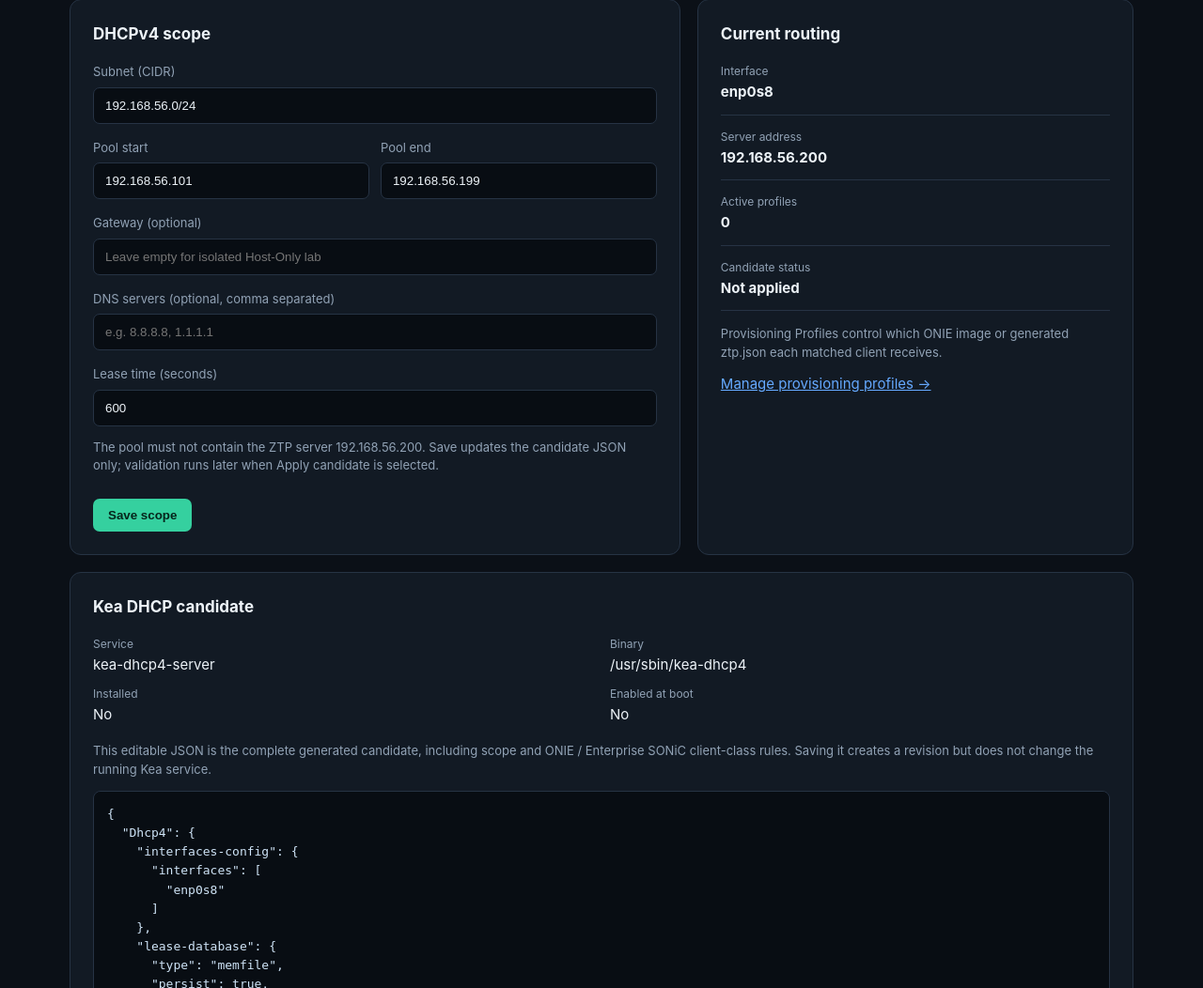
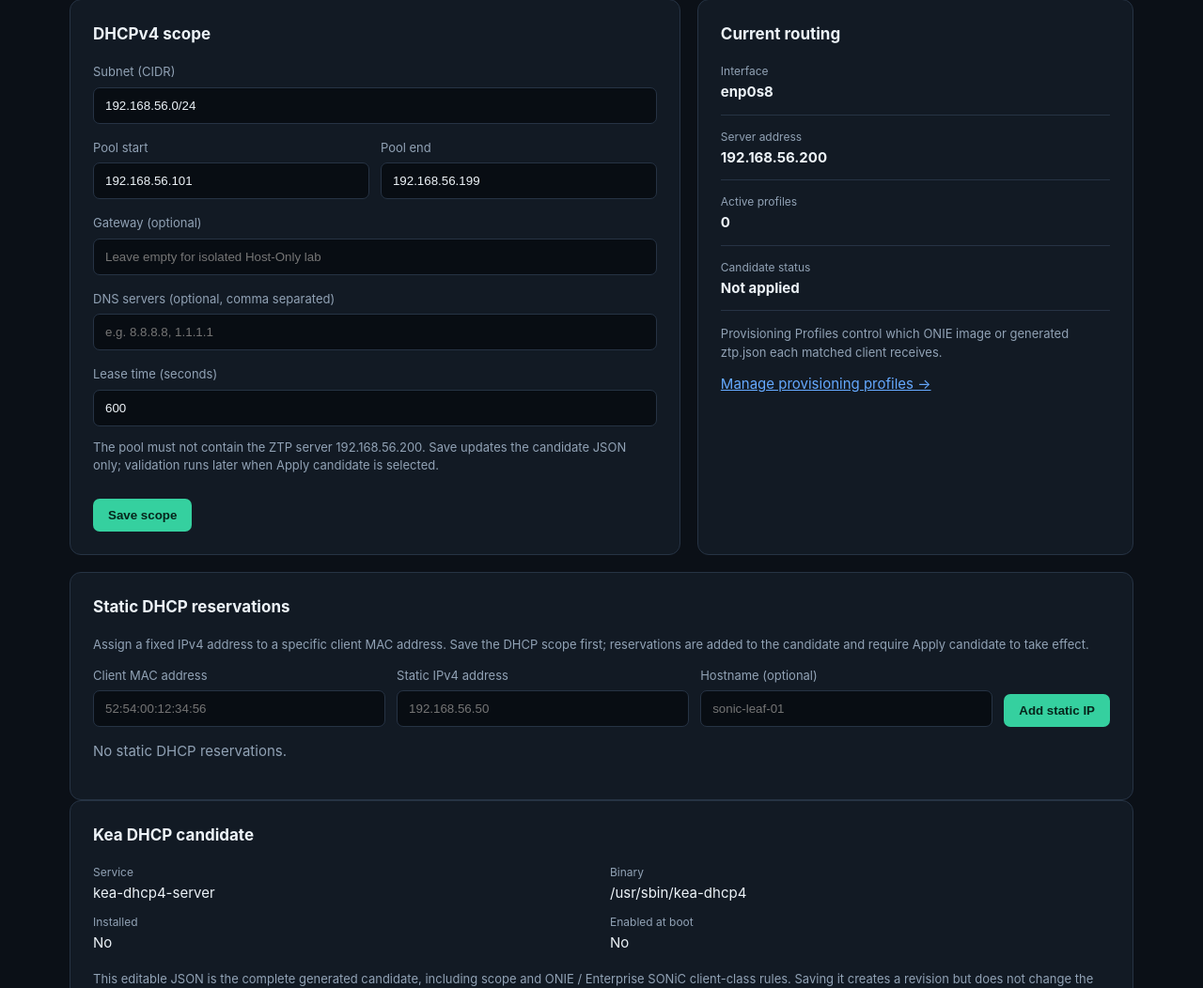
Before and after one commit to ahbeee/sonic-ztp, a FastAPI app: page /dhcp in a window 1280 px wide. Shown: the part 490-1542 px from the top of the page at 94% size. Run offline with FastAPI, Linux system fonts and the light colour scheme; data that the repository does not hold is empty.

Commit message:
feat: add static DHCP reservations

```diff
--- a/app/main.py
+++ b/app/main.py
@@ -1,5 +1,6 @@
 import json
 import ipaddress
+import re
 from contextlib import asynccontextmanager
 from pathlib import Path
 
@@ -12,7 +13,7 @@ from sqlalchemy.exc import IntegrityError
 from sqlalchemy.orm import Session
 
 from app.database import SessionLocal, init_database
-from app.models import Artifact, AuditEvent, ConfigRevision, DhcpScope, ProfileMatch, ProvisioningProfile
+from app.models import Artifact, AuditEvent, ConfigRevision, DhcpReservation, DhcpScope, ProfileMatch, ProvisioningProfile
 from app.services.artifacts import store_stream
 from app.services.kea import KeaProvider
 from app.services.profiles import (
@@ -77,7 +78,7 @@ def scope_readiness(scope: DhcpScope | None, revision: ConfigRevision, active_pr
     ]
 
 
-def scope_candidate(revision: ConfigRevision, scope: DhcpScope) -> str:
+def scope_candidate(revision: ConfigRevision, scope: DhcpScope, reservations: list[DhcpReservation] | None = None) -> str:
     config = json.loads(revision.content)
     dhcp4 = config["Dhcp4"]
     option_data = []
@@ -93,6 +94,14 @@ def scope_candidate(revision: ConfigRevision, scope: DhcpScope) -> str:
         "subnet": scope.subnet,
         "pools": [{"pool": "{} - {}".format(scope.pool_start, scope.pool_end)}],
     }
+    if reservations:
+        subnet["reservations"] = [
+            dict(
+                {"hw-address": item.hw_address, "ip-address": item.ip_address},
+                **({"hostname": item.hostname} if item.hostname else {}),
+            )
+            for item in reservations
+        ]
     if option_data:
         subnet["option-data"] = option_data
     dhcp4["subnet4"] = [subnet]
@@ -162,12 +171,13 @@ def dashboard(request: Request, session: Session = Depends(get_session)):
 def dhcp_page(request: Request, session: Session = Depends(get_session)):
     revision = latest_revision(session)
     scope = session.get(DhcpScope, 1)
+    reservations = session.scalars(select(DhcpReservation).order_by(DhcpReservation.ip_address)).all()
     active_profiles = len(session.scalars(select(ProvisioningProfile).where(ProvisioningProfile.enabled.is_(True))).all())
     return templates.TemplateResponse(
         "dhcp.html",
         {"request": request, "status": kea.status(), "revision": revision, "scope": scope,
         "readiness": scope_readiness(scope, revision, active_profiles), "active_profiles": active_profiles,
-        "leases": kea.leases(), "settings": settings},
+        "reservations": reservations, "leases": kea.leases(), "settings": settings},
     )
 
 
@@ -209,12 +219,78 @@ def save_dhcp_scope(
     scope.gateway = str(gateway_ip) if gateway_ip else ""
     scope.dns_servers = ", ".join(str(item) for item in dns)
     scope.lease_time = lease_time
-    content = scope_candidate(latest_revision(session), scope)
+    reservations = session.scalars(select(DhcpReservation).order_by(DhcpReservation.id)).all()
+    content = scope_candidate(latest_revision(session), scope, reservations)
     revision = ConfigRevision(content=content, is_valid=False, validation_output="Saved; validation will run when Apply candidate is selected")
     session.add(scope)
     session.add(revision)
     session.flush()
     session.add(AuditEvent(action="dhcp.scope", outcome="success", detail="revision={} subnet={}".format(revision.id, scope.subnet)))
+    session.commit()
+    return RedirectResponse("/dhcp", status_code=303)
+
+
+@app.post("/dhcp/reservations")
+def add_dhcp_reservation(
+    hw_address: str = Form(...),
+    ip_address: str = Form(...),
+    hostname: str = Form(""),
+    session: Session = Depends(get_session),
+):
+    scope = session.get(DhcpScope, 1)
+    if scope is None:
+        raise HTTPException(status_code=422, detail="Save the DHCP scope before adding a reservation")
+    mac = hw_address.strip().lower().replace("-", ":")
+    if not re.fullmatch(r"(?:[0-9a-f]{2}:){5}[0-9a-f]{2}", mac):
+        raise HTTPException(status_code=422, detail="MAC address must use the format 52:54:00:12:34:56")
+    try:
+        address = ipaddress.ip_address(ip_address.strip())
+        network = ipaddress.ip_network(scope.subnet)
+    except ValueError as exc:
+        raise HTTPException(status_code=422, detail="Invalid reservation address: {}".format(exc))
+    if address.version != 4 or address not in network:
+        raise HTTPException(status_code=422, detail="Static IP must be an IPv4 address inside the DHCP subnet")
+    if address in (network.network_address, network.broadcast_address, ipaddress.ip_address(settings.provisioning_address)):
+        raise HTTPException(status_code=422, detail="Static IP cannot be the network, broadcast, or ZTP server address")
+    name = hostname.strip()
+    if name and (len(name) > 253 or not re.fullmatch(r"[A-Za-z0-9](?:[A-Za-z0-9.-]*[A-Za-z0-9])?", name)):
+        raise HTTPException(status_code=422, detail="Hostname contains unsupported characters")
+    reservation = DhcpReservation(hw_address=mac, ip_address=str(address), hostname=name)
+    session.add(reservation)
+    try:
+        session.flush()
+    except IntegrityError:
+        session.rollback()
+        raise HTTPException(status_code=409, detail="That MAC address or static IP is already reserved")
+    reservations = session.scalars(select(DhcpReservation).order_by(DhcpReservation.id)).all()
+    revision = ConfigRevision(
+        content=scope_candidate(latest_revision(session), scope, reservations),
+        is_valid=False,
+        validation_output="Reservation saved; validation will run when Apply candidate is selected",
+    )
+    session.add(revision)
+    session.add(AuditEvent(action="dhcp.reservation.add", outcome="success", detail="mac={} ip={}".format(mac, address)))
+    session.commit()
+    return RedirectResponse("/dhcp", status_code=303)
+
+
+@app.post("/dhcp/reservations/{reservation_id}/delete")
+def delete_dhcp_reservation(reservation_id: int, session: Session = Depends(get_session)):
+    reservation = session.get(DhcpReservation, reservation_id)
+    if reservation is None:
+        raise HTTPException(status_code=404, detail="Reservation not found")
+    detail = "mac={} ip={}".format(reservation.hw_address, reservation.ip_address)
+    session.delete(reservation)
+    session.flush()
+    scope = session.get(DhcpScope, 1)
+    if scope is not None:
+        reservations = session.scalars(select(DhcpReservation).order_by(DhcpReservation.id)).all()
+        session.add(ConfigRevision(
+            content=scope_candidate(latest_revision(session), scope, reservations),
+            is_valid=False,
+            validation_output="Reservation deleted; validation will run when Apply candidate is selected",
+        ))
+    session.add(AuditEvent(action="dhcp.reservation.delete", outcome="success", detail=detail))
     session.commit()
     return RedirectResponse("/dhcp", status_code=303)
 
--- a/app/static/app.css
+++ b/app/static/app.css
@@ -33,3 +33,6 @@ table { width:100%; border-collapse:collapse; font-size:13px; }th,td { padding:1
 @media(max-width:620px){.field-pair{grid-template-columns:1fr}}
 .kea-meta { display:grid; grid-template-columns:1fr 1fr; gap:10px 18px; margin:0 0 18px; }.kea-meta div { min-width:0; }.kea-meta dt { color:var(--muted); font-size:12px; }.kea-meta dd { margin:2px 0 0; overflow-wrap:anywhere; }
 @media(max-width:620px){.kea-meta{grid-template-columns:1fr}}
+.reservation-form { display:grid; grid-template-columns:1fr 1fr 1fr auto; gap:12px; align-items:end; }.reservation-form label { margin-top:0; }.reservation-form button { margin:0; white-space:nowrap; }.reservation-table { margin-top:20px; }
+@media(max-width:850px){.reservation-form{grid-template-columns:1fr 1fr}.reservation-form button{justify-self:start}}
+@media(max-width:620px){.reservation-form{grid-template-columns:1fr}}
--- a/app/templates/dhcp.html
+++ b/app/templates/dhcp.html
@@ -22,6 +22,17 @@
   <article><h2>Current routing</h2><dl class="scope-summary"><div><dt>Interface</dt><dd>{{ settings.provisioning_interface }}</dd></div><div><dt>Server address</dt><dd>{{ settings.provisioning_address }}</dd></div><div><dt>Active profiles</dt><dd>{{ active_profiles }}</dd></div><div><dt>Candidate status</dt><dd>{{ 'Applied' if revision.applied else 'Not applied' }}</dd></div></dl><p class="hint">Provisioning Profiles control which ONIE image or generated ztp.json each matched client receives.</p><a href="/profiles">Manage provisioning profiles →</a></article>
 </section>
 
+<section><article><h2>Static DHCP reservations</h2>
+  <p class="hint">Assign a fixed IPv4 address to a specific client MAC address. Save the DHCP scope first; reservations are added to the candidate and require Apply candidate to take effect.</p>
+  <form class="reservation-form" method="post" action="/dhcp/reservations">
+    <div><label for="reservation-mac">Client MAC address</label><input id="reservation-mac" name="hw_address" placeholder="52:54:00:12:34:56" required></div>
+    <div><label for="reservation-ip">Static IPv4 address</label><input id="reservation-ip" name="ip_address" placeholder="192.168.56.50" required></div>
+    <div><label for="reservation-hostname">Hostname (optional)</label><input id="reservation-hostname" name="hostname" placeholder="sonic-leaf-01"></div>
+    <button type="submit">Add static IP</button>
+  </form>
+  {% if reservations %}<table class="reservation-table"><thead><tr><th>MAC address</th><th>Static IP</th><th>Hostname</th><th></th></tr></thead><tbody>{% for item in reservations %}<tr><td>{{ item.hw_address }}</td><td>{{ item.ip_address }}</td><td>{{ item.hostname or '—' }}</td><td><form method="post" action="/dhcp/reservations/{{ item.id }}/delete"><button class="compact secondary" type="submit">Delete</button></form></td></tr>{% endfor %}</tbody></table>{% else %}<p class="empty">No static DHCP reservations.</p>{% endif %}
+</article></section>
+
 <section>
   <article><h2>Kea DHCP candidate</h2>
     <dl class="kea-meta"><div><dt>Service</dt><dd>{{ status.service }}</dd></div><div><dt>Binary</dt><dd>{{ status.binary }}</dd></div><div><dt>Installed</dt><dd>{{ 'Yes' if status.installed else 'No' }}</dd></div><div><dt>Enabled at boot</dt><dd>{{ 'Yes' if status.enabled else 'No' }}</dd></div></dl>
```
Also changed, not shown: app/models.py (+10 -0 lines), tests/test_app.py (+17 -0 lines).
